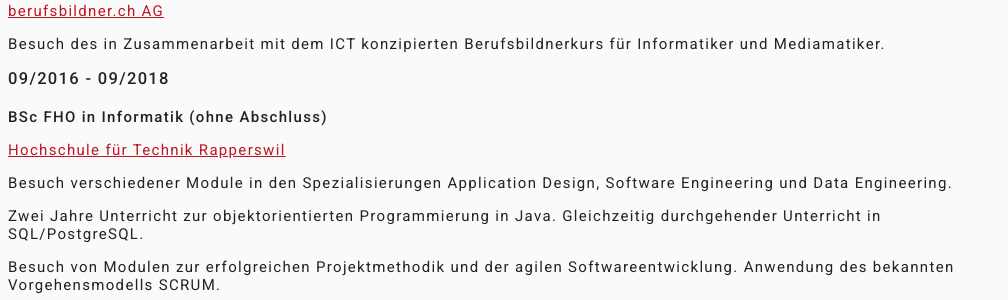
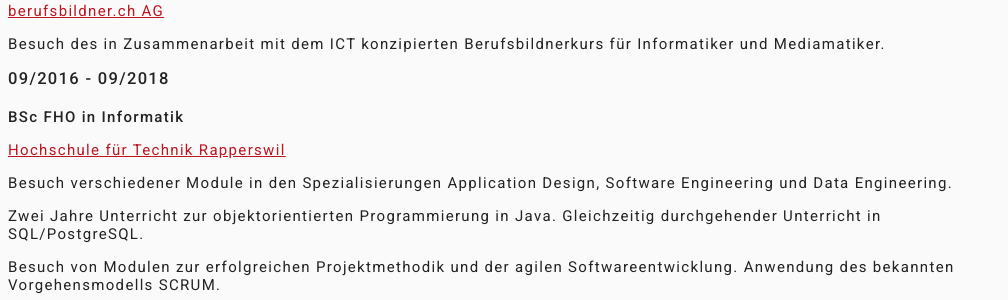
Before and after one commit to cgurtner/CGU, a PHP site: page /index.php?page=werdegang in a window 1280 px wide. Shown: the part 1830-2130 px from the top of the page, without its empty margins (0-1008 px from the left). Run offline with PHP 8.4, Linux system fonts and the light colour scheme; data that the repository does not hold is empty; style sheets or scripts are compiled from the project's sources; some libraries are stand-ins or nearby versions.

Commit message:
remove ohne abschluss

```diff
--- a/php/web/content/page/werdegang.php
+++ b/php/web/content/page/werdegang.php
@@ -206,7 +206,7 @@
                                 <div class="col-12 col-sm-8">
                                     <section>
                                         <header>
-                                            <h4 class="inline">BSc FHO in Informatik (ohne Abschluss)</h4>
+                                            <h4 class="inline">BSc FHO in Informatik</h4>
                                         </header>
                                         <p><a href="https://www.hsr.ch/" target="_blank"
                                               rel="noreferrer">Hochschule für Technik Rapperswil</a></p>
```
